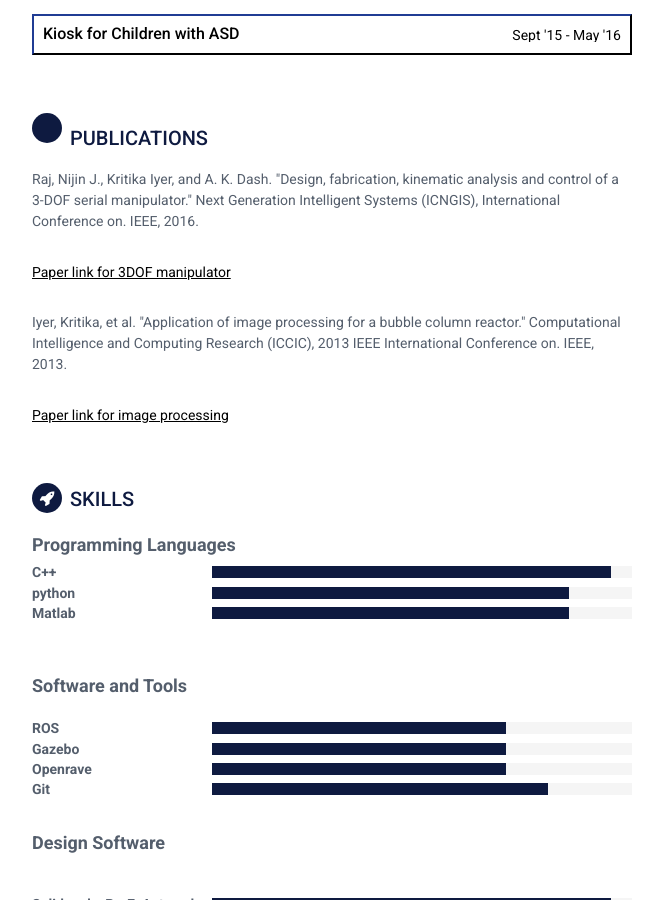
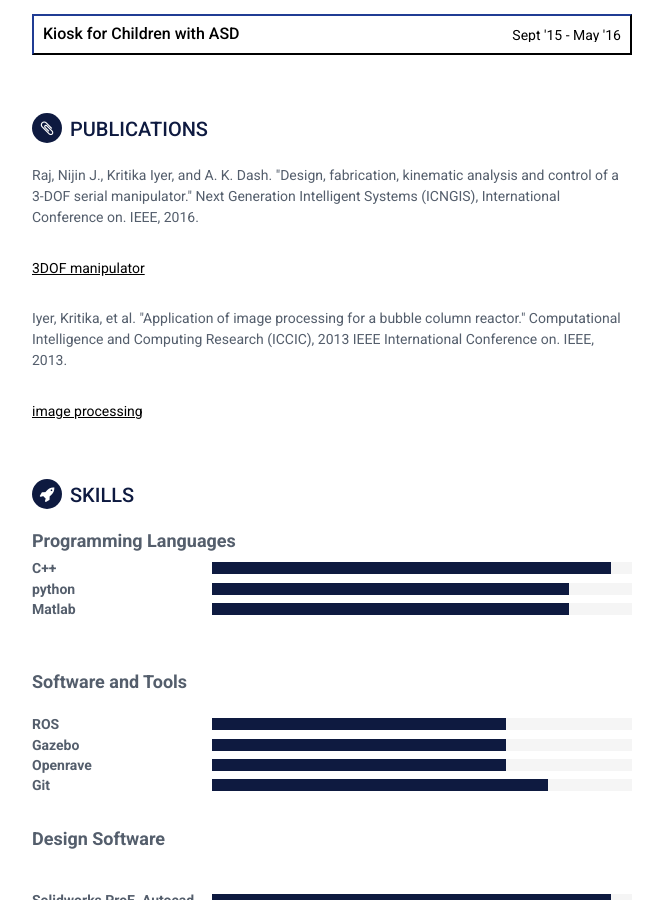
Before and after one commit to iyerkritika/iyerkritika.github.io, a Jekyll site: the page built from index.html, in a window 1280 px wide and 900 px high, scrolled down 1043 px. Shown: the whole window, without its empty margins (188-851 px from the left). Built offline with Jekyll 4.4.1, drawn with Linux system fonts in a browser that asks for light colours.

Commit message:
small edits to papers

```diff
--- a/_data/paper.yml
+++ b/_data/paper.yml
@@ -1,9 +1,9 @@
 - paper:
   cite: Raj, Nijin J., Kritika Iyer, and A. K. Dash. "Design, fabrication, kinematic analysis and control of a 3-DOF serial manipulator." Next Generation Intelligent Systems (ICNGIS), International Conference on. IEEE, 2016.
   link: http://ieeexplore.ieee.org/abstract/document/7854020/
-  linkname: Paper link for 3DOF manipulator
+  linkname: 3DOF manipulator
 
 - paper:
   cite: Iyer, Kritika, et al. "Application of image processing for a bubble column reactor." Computational Intelligence and Computing Research (ICCIC), 2013 IEEE International Conference on. IEEE, 2013.
   link: http://ieeexplore.ieee.org/abstract/document/6724169/
-  linkname: Paper link for image processing
+  linkname: image processing
--- a/_includes/papers.html
+++ b/_includes/papers.html
@@ -1,6 +1,6 @@
 {% if site.data.paper %}
 <section class="section experiences-section">
-  <h2 class="section-title"><i class="fa fa-text-file-o"></i>Publications</h2>
+  <h2 class="section-title"><i class="fa fa-paperclip"></i>Publications</h2>
 
 {% for paper in site.data.paper %}
   <div class="item">
```
